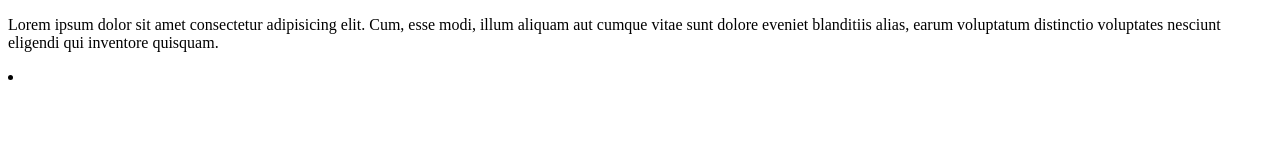
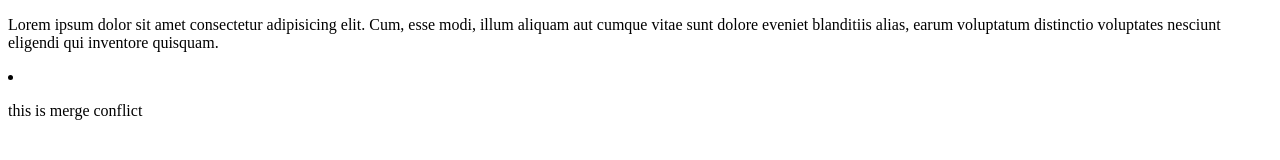
Before and after one commit to web-spec-wq/learn-git, a plain HTML site: page index.html in a window 1280 px wide. Drawn offline with Linux system fonts and the light colour scheme.

Commit message:
update index file with merge conflict test

```diff
--- a/index.html
+++ b/index.html
@@ -12,6 +12,7 @@
             <a></a>
         </ul>
     </li>
+    <p>this is merge conflict</p>
 </head>
 <body>
 
```
